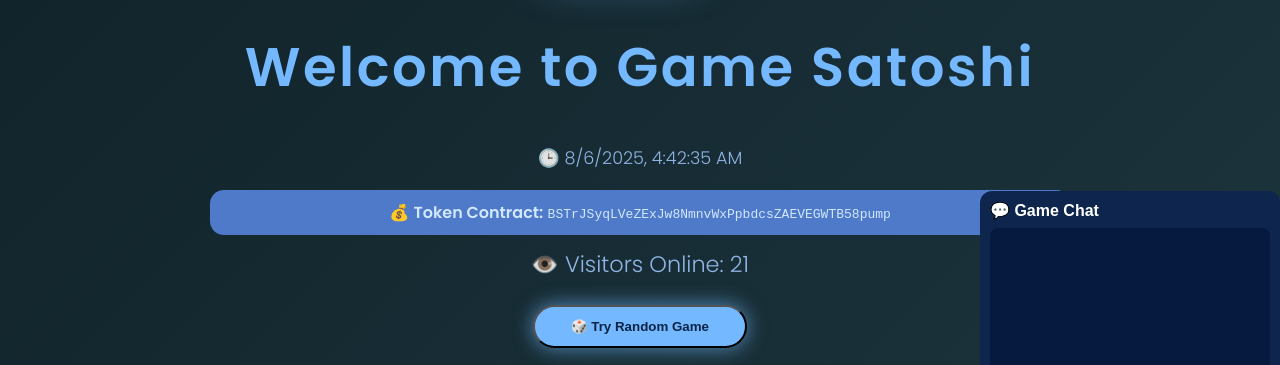
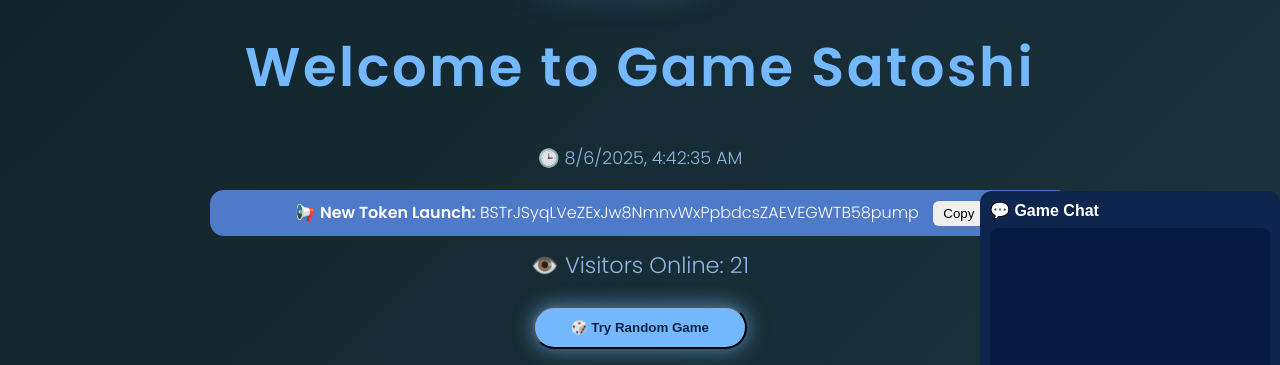
Before and after one commit to janki777/GameSatoshi, a plain HTML site: page index.html in a window 1280 px wide. Shown: the part 346-711 px from the top of the page. Drawn offline with Linux system fonts and the light colour scheme; no server answers.

Commit message:
Update index.html

```diff
--- a/index.html
+++ b/index.html
@@ -382,8 +382,11 @@
     <h1>Welcome to Game Satoshi</h1>
     <p id="datetime" style="margin-top:10px; font-size: 1.1rem;">🕒 Loading time...</p>
 
-    <div style="background:#4f7ac9; padding:10px 20px; border-radius:14px; margin-top:15px;">
-  💰 <strong>Token Contract:</strong> <code>BSTrJSyqLVeZExJw8NmnvWxPpbdcsZAEVEGWTB58pump</code>
+    <div style="background:#4f7ac9; padding:10px 20px; border-radius:14px; margin-top:15px; color: white;">
+  📢 <strong>New Token Launch:</strong> BSTrJSyqLVeZExJw8NmnvWxPpbdcsZAEVEGWTB58pump
+  <button onclick="navigator.clipboard.writeText('BSTrJSyqLVeZExJw8NmnvWxPpbdcsZAEVEGWTB58pump')" style="margin-left: 10px; padding:5px 10px; border:none; border-radius:6px; cursor:pointer;">
+    Copy
+  </button>
 </div>
 
     <p id="visitor-count" style="margin-top:12px;">👁️ Visitors Online: <span id="visitors">12</span></p>
```
